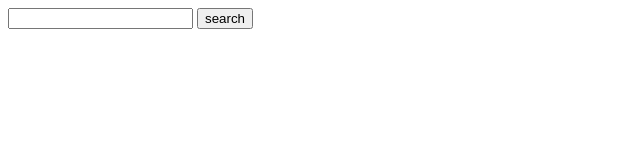
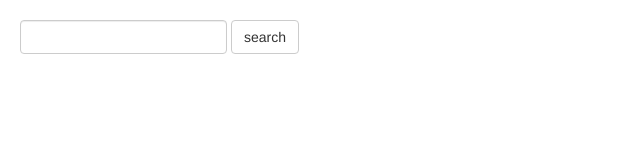
Before and after one commit to PaigeLabs/AdvancedAngular, a plain HTML site: page index.html in a window 1280 px wide. Shown: the whole page, without its empty margins (0-640 px from the left). Drawn offline with nearby package versions, Linux system fonts and the light colour scheme.

Commit message:
Stage One

```diff
--- a/index.html
+++ b/index.html
@@ -2,13 +2,15 @@
 <html ng-app="weatherApp">
 <head>
 	<title>Advanced Angular Weather App</title>
+	<link href="//maxcdn.bootstrapcdn.com/bootstrap/3.3.4/css/bootstrap.min.css" rel="stylesheet">
+	<link rel="stylesheet" href="main.css">
 </head>
 <body ng-cloak>
 
-<section ng-controller="MainCtrl">
-	<section ng-class="search">
-		<input type="text" name="search" ng-model="searchCity">
-		<button ng-click="getCurrent()">search</button>
+<section ng-controller="MainCtrl" class="form-inline">
+	<section ng-class="search form-group">
+		<input type="text" class="form-control" name="search" ng-model="searchCity">
+		<button ng-click="getCurrent()" class="btn btn-default">search</button>
 		<span>{{error}}</span>
 	</section>
 
--- /dev/null
+++ b/main.css
@@ -0,0 +1,7 @@
+[ng\:cloak], [ng-cloak], [data-ng-cloak], [x-ng-cloak], .ng-cloak, .x-ng-cloak {
+  display: none !important;
+}
+
+body{
+	padding: 2rem;
+}
--- a/outline.txt
+++ b/outline.txt
@@ -10,6 +10,9 @@ Review of Basics (30 Mins)
 Config && Run (30 Mins)
 	Interceptors
 
+Filters
+	Custom Filters (15 Mins)
+
 Custom Directives (1 Hr)
 
 Gulp, Bower and BrowserSync (1 Hr)
```
